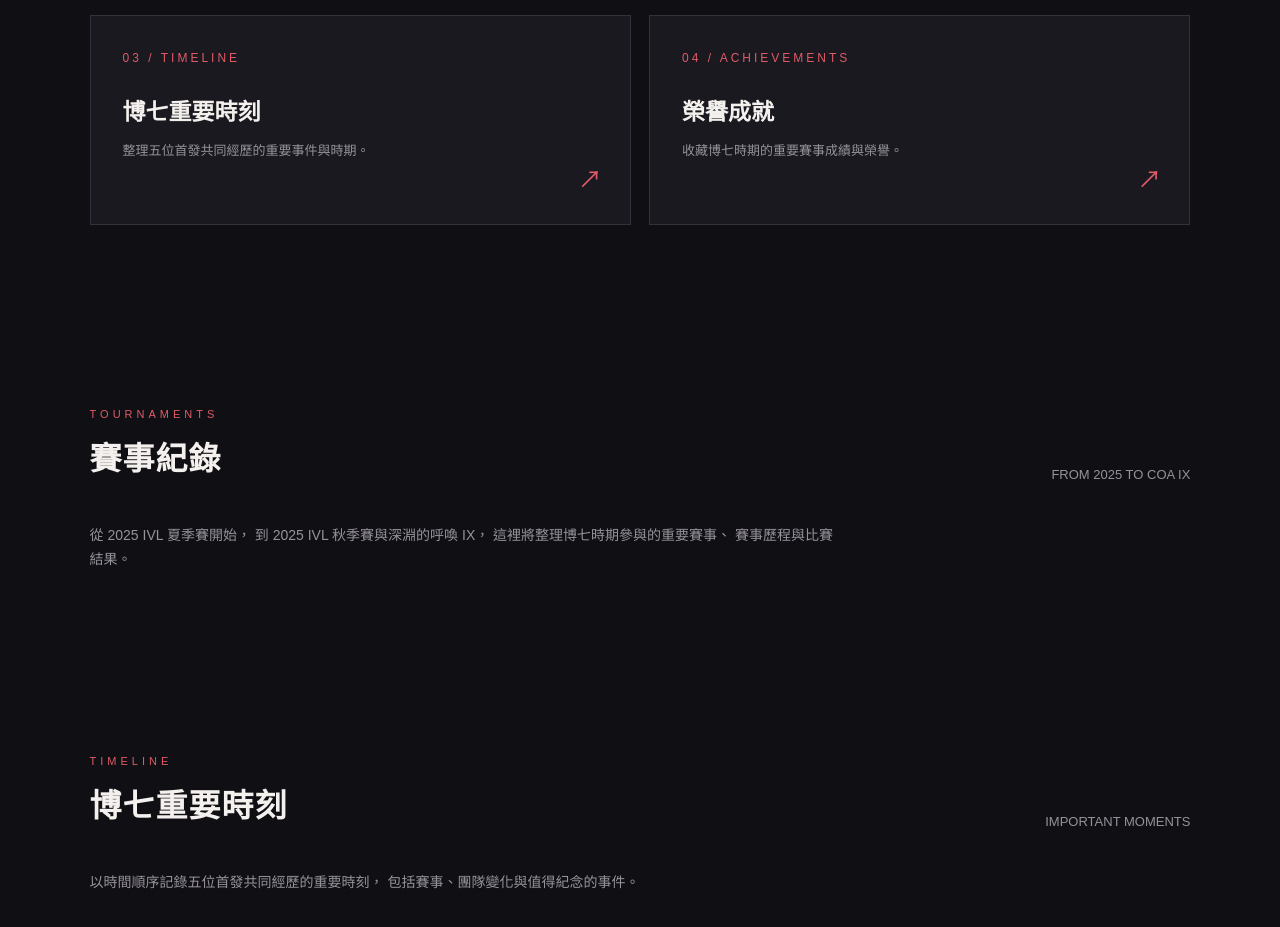
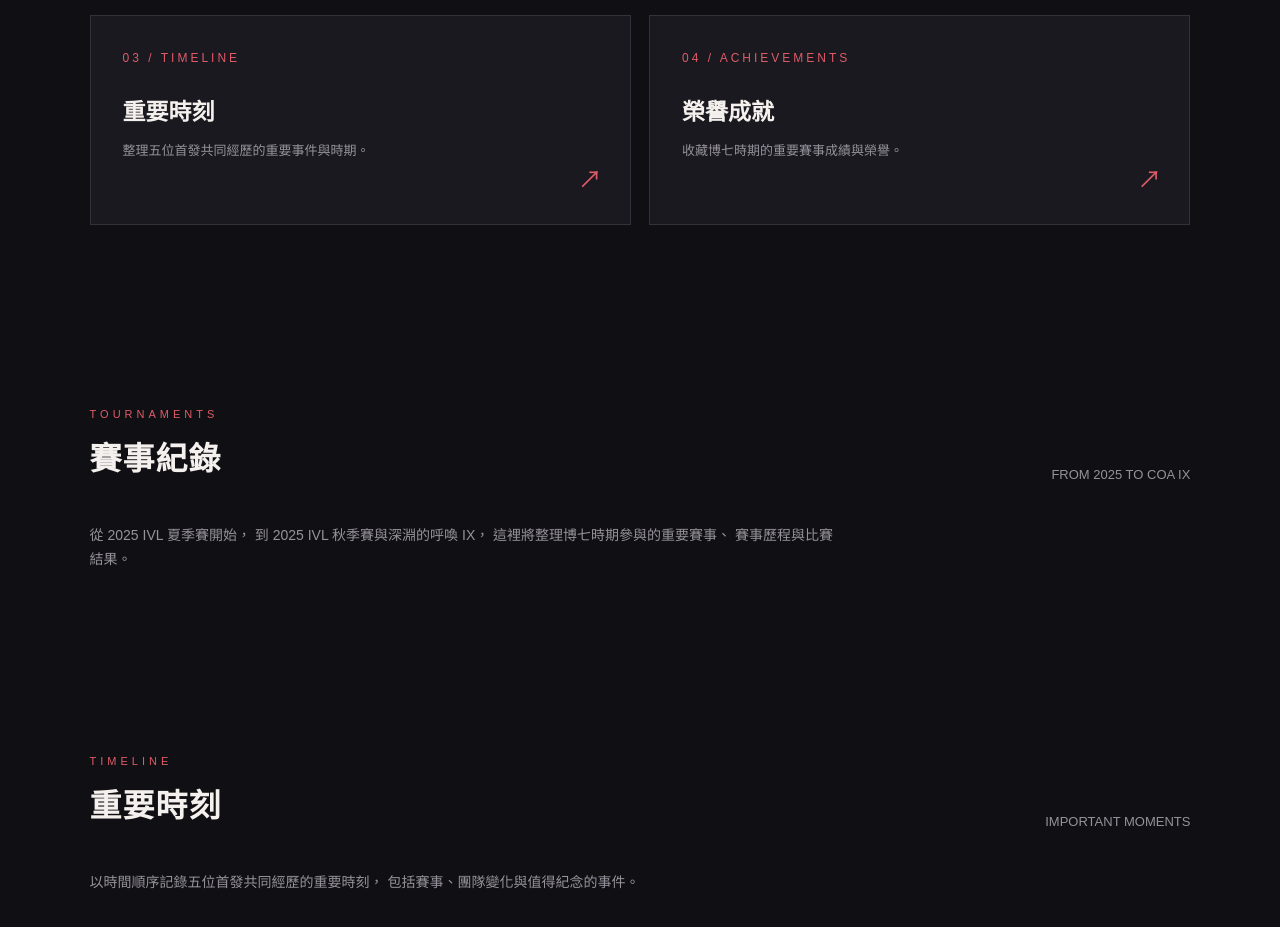
Before and after one commit to 777champion/weibo-gaming-archive, a plain HTML site: page index.html in a window 1280 px wide. Shown: the part 1304-2231 px from the top of the page. Drawn offline with Linux system fonts and the light colour scheme.

Commit message:
Update index.html

```diff
--- a/index.html
+++ b/index.html
@@ -450,7 +450,7 @@
 
           <a class="archive-card" href="#timeline">
             <div class="card-number">03 / TIMELINE</div>
-            <h3>博七重要時刻</h3>
+            <h3>重要時刻</h3>
             <p>整理五位首發共同經歷的重要事件與時期。</p>
             <div class="card-arrow">↗</div>
           </a>
@@ -494,7 +494,7 @@
         <div class="section-heading">
           <div>
             <div class="section-label">TIMELINE</div>
-            <h2>博七重要時刻</h2>
+            <h2>重要時刻</h2>
           </div>
           <p>IMPORTANT MOMENTS</p>
         </div>
```
